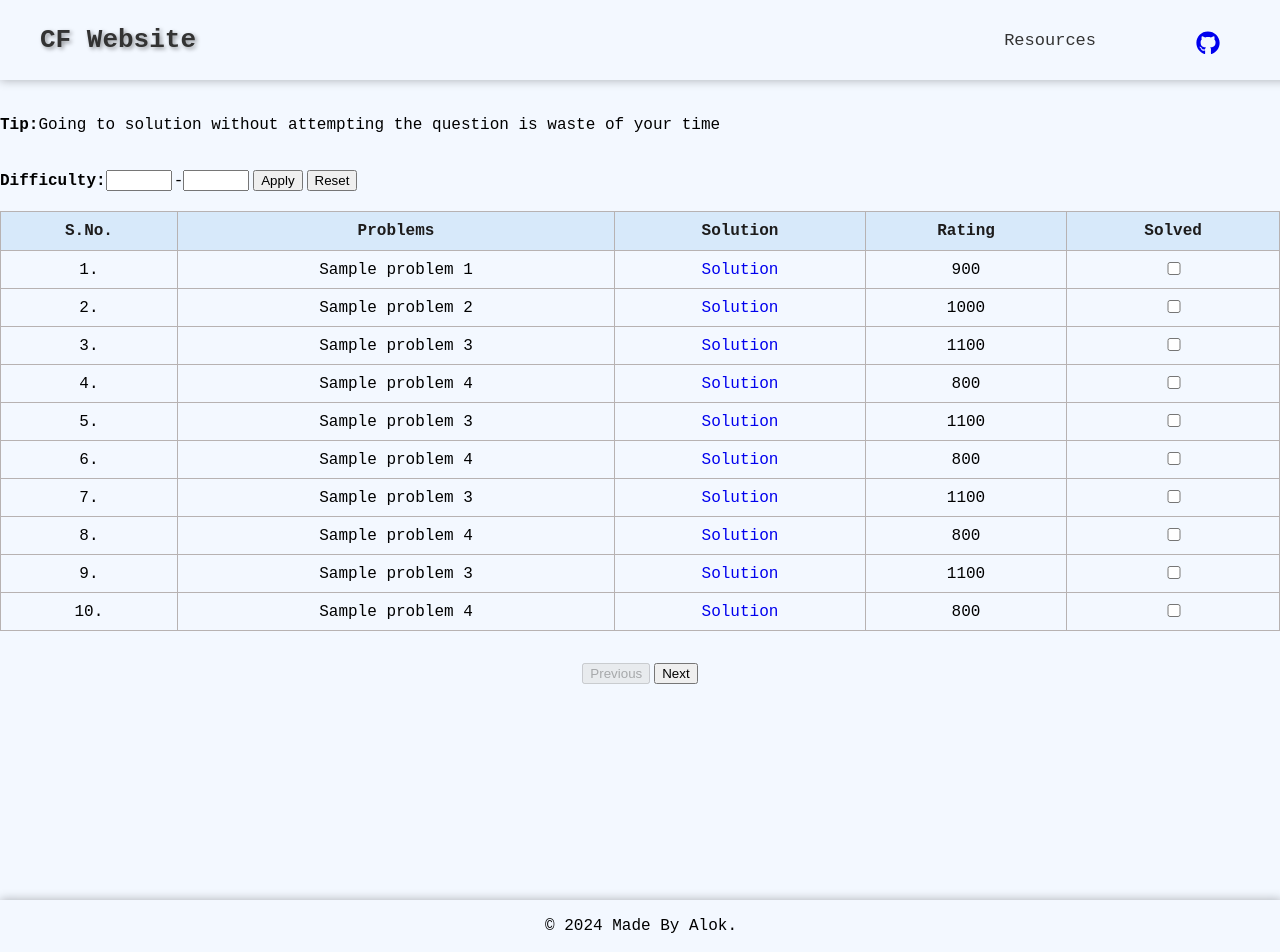
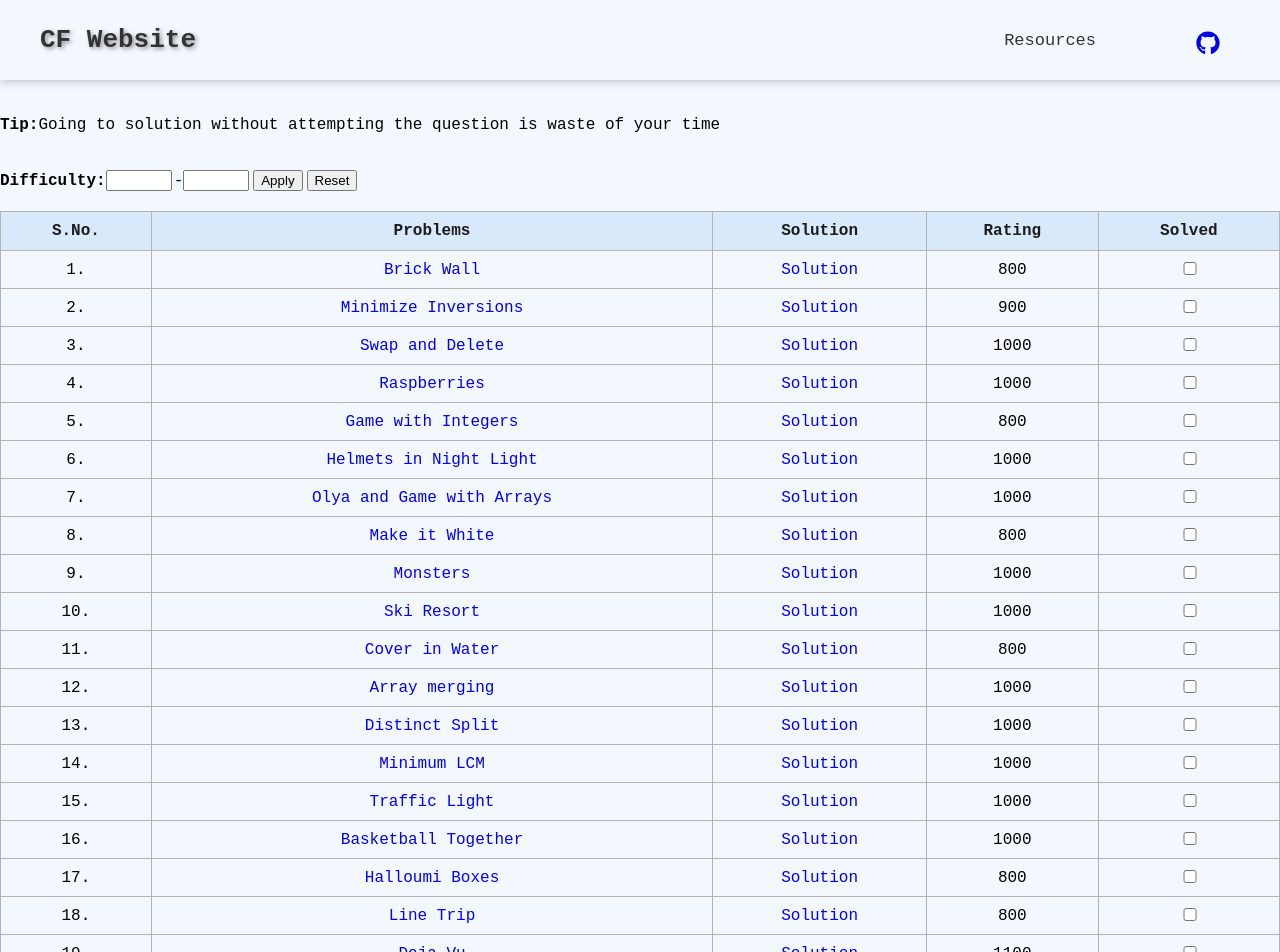
Before and after one commit to Alokih/CF-Website, a React (Vite) app: page / in a window 1280 px wide. Shown: the top 952 px of the page. Built offline with nearby package versions, Linux system fonts and the light colour scheme; the HTML template or start-up script is replaced by a standard one.

Commit message:
added set-1 prob

```diff
--- a/db.json
+++ b/db.json
@@ -1,119 +1,268 @@
 [
     {
         "id": 1,
-        "problemStatement": "Sample problem 1",
-        "problemLink": "https://example.com/problem1",
-        "solutionLink": "https://github.com/yourusername/repo1",
+        "problemStatement": "Brick Wall",
+        "problemLink": "https://codeforces.com/contest/1918/problem/A",
+        "solutionLink": "https://github.com/Aloksh42/Codeforces/blob/4d34dc13104c57290318865f5acdeeabbbd1bf86/1918A.cpp",
+        "rating": 800
+    },
+    {
+        "id": 2,
+        "problemStatement": "Minimize Inversions",
+        "problemLink": "https://codeforces.com/contest/1918/problem/B",
+        "solutionLink": "https://github.com/Aloksh42/Codeforces/blob/4d34dc13104c57290318865f5acdeeabbbd1bf86/1918B.cpp",
         "rating": 900
     },
     {
-        "id": 2,
-        "problemStatement": "Sample problem 2",
-        "problemLink": "https://example.com/problem2",
-        "solutionLink": "https://github.com/yourusername/repo2",
+        "id": 3,
+        "problemStatement": "Swap and Delete",
+        "problemLink": "https://codeforces.com/contest/1913/problem/B",
+        "solutionLink": "https://github.com/Aloksh42/Codeforces/blob/4d34dc13104c57290318865f5acdeeabbbd1bf86/1913B.cpp",
         "rating": 1000
     },
     {
-        "id": 3,
-        "problemStatement": "Sample problem 3",
-        "problemLink": "https://example.com/problem3",
-        "solutionLink": "https://github.com/yourusername/repo3",
+        "id": 4,
+        "problemStatement": "Raspberries",
+        "problemLink": "https://codeforces.com/contest/1883/problem/C",
+        "solutionLink": "https://github.com/Aloksh42/Codeforces/blob/4d34dc13104c57290318865f5acdeeabbbd1bf86/1883C.cpp",
+        "rating": 1000
+    },
+    {
+        "id": 5,
+        "problemStatement": "Game with Integers",
+        "problemLink": "https://codeforces.com/problemset/problem/1899/A",
+        "solutionLink": "https://github.com/Aloksh42/Codeforces/blob/4d34dc13104c57290318865f5acdeeabbbd1bf86/1899A.cpp",
+        "rating": 800
+    },
+    {
+        "id": 6,
+        "problemStatement": "Helmets in Night Light",
+        "problemLink": "https://codeforces.com/contest/1876/problem/A",
+        "solutionLink": "https://github.com/Aloksh42/Codeforces/blob/4d34dc13104c57290318865f5acdeeabbbd1bf86/1876A.cpp",
+        "rating": 1000
+    },
+    {
+        "id": 7,
+        "problemStatement": "Olya and Game with Arrays",
+        "problemLink": "https://codeforces.com/contest/1859/problem/B",
+        "solutionLink": "https://github.com/Aloksh42/Codeforces/blob/4d34dc13104c57290318865f5acdeeabbbd1bf86/1859B.cpp",
+        "rating": 1000
+    },
+    {
+        "id": 8,
+        "problemStatement": "Make it White",
+        "problemLink": "https://codeforces.com/contest/1927/problem/A",
+        "solutionLink": "https://github.com/Aloksh42/Codeforces/blob/4d34dc13104c57290318865f5acdeeabbbd1bf86/1927A.cpp",
+        "rating": 800
+    },
+    {
+        "id": 9,
+        "problemStatement": "Monsters",
+        "problemLink": "https://codeforces.com/contest/1849/problem/B",
+        "solutionLink": "https://github.com/Aloksh42/Codeforces/blob/4d34dc13104c57290318865f5acdeeabbbd1bf86/1849B.cpp",
+        "rating": 1000
+    },
+    {
+        "id": 10,
+        "problemStatement": "Ski Resort",
+        "problemLink": "https://codeforces.com/contest/1840/problem/C",
+        "solutionLink": "https://github.com/Aloksh42/Codeforces/blob/4d34dc13104c57290318865f5acdeeabbbd1bf86/1840C.cpp",
+        "rating": 1000
+    },
+    {
+        "id": 11,
+        "problemStatement": "Cover in Water",
+        "problemLink": "https://codeforces.com/problemset/problem/1900/A",
+        "solutionLink": "https://github.com/Aloksh42/Codeforces/blob/4d34dc13104c57290318865f5acdeeabbbd1bf86/1900A.cpp",
+        "rating": 800
+    },
+    {
+        "id": 12,
+        "problemStatement": "Array merging",
+        "problemLink": "https://codeforces.com/contest/1831/problem/B",
+        "solutionLink": "https://github.com/Aloksh42/Codeforces/blob/4d34dc13104c57290318865f5acdeeabbbd1bf86/1831B.cpp",
+        "rating": 1000
+    },
+    {
+        "id": 13,
+        "problemStatement": "Distinct Split",
+        "problemLink": "https://codeforces.com/contest/1791/problem/D",
+        "solutionLink": "https://github.com/Aloksh42/Codeforces/blob/4d34dc13104c57290318865f5acdeeabbbd1bf86/1791D.cpp",
+        "rating": 1000
+    },
+    {
+        "id": 14,
+        "problemStatement": "Minimum LCM",
+        "problemLink": "https://codeforces.com/contest/1765/problem/M",
+        "solutionLink": "https://github.com/Aloksh42/Codeforces/blob/4d34dc13104c57290318865f5acdeeabbbd1bf86/1765M.cpp",
+        "rating": 1000
+    },
+    {
+        "id": 15,
+        "problemStatement": "Traffic Light",
+        "problemLink": "https://codeforces.com/contest/1744/problem/C",
+        "solutionLink": "https://github.com/Aloksh42/Codeforces/blob/4d34dc13104c57290318865f5acdeeabbbd1bf86/1744C.cpp",
+        "rating": 1000
+    },
+    {
+        "id": 16,
+        "problemStatement": "Basketball Together",
+        "problemLink": "https://codeforces.com/contest/1725/problem/B",
+        "solutionLink": "https://github.com/Aloksh42/Codeforces/blob/4d34dc13104c57290318865f5acdeeabbbd1bf86/1725B.cpp",
+        "rating": 1000
+    },
+    {
+        "id": 17,
+        "problemStatement": "Halloumi Boxes",
+        "problemLink": "https://codeforces.com/contest/1903/problem/A",
+        "solutionLink": "https://github.com/Aloksh42/Codeforces/blob/4d34dc13104c57290318865f5acdeeabbbd1bf86/1903A.cpp",
+        "rating": 800
+    },
+    {
+        "id": 18,
+        "problemStatement": "Line Trip",
+        "problemLink": "https://codeforces.com/problemset/problem/1901/A",
+        "solutionLink": "https://github.com/Aloksh42/Codeforces/blob/4d34dc13104c57290318865f5acdeeabbbd1bf86/1901A.cpp",
+        "rating": 800
+    },
+    {
+        "id": 19,
+        "problemStatement": "Deja Vu",
+        "problemLink": "https://codeforces.com/problemset/problem/1891/B",
+        "solutionLink": "https://github.com/Aloksh42/Codeforces/blob/4d34dc13104c57290318865f5acdeeabbbd1bf86/1891B.cpp",
         "rating": 1100
     },
     {
-        "id": 4,
-        "problemStatement": "Sample problem 4",
-        "problemLink": "https://example.com/problem1",
-        "solutionLink": "https://github.com/yourusername/repo1",
-        "rating": 800
-    }
-    ,
-    {
-        "id": 5,
-        "problemStatement": "Sample problem 3",
-        "problemLink": "https://example.com/problem3",
-        "solutionLink": "https://github.com/yourusername/repo3",
+        "id": 20,
+        "problemStatement": "250 Thousand Tons of TNT",
+        "problemLink": "https://codeforces.com/problemset/problem/1899/B",
+        "solutionLink": "https://github.com/Aloksh42/Codeforces/blob/4d34dc13104c57290318865f5acdeeabbbd1bf86/1899B.cpp",
         "rating": 1100
     },
     {
-        "id": 6,
-        "problemStatement": "Sample problem 4",
-        "problemLink": "https://example.com/problem1",
-        "solutionLink": "https://github.com/yourusername/repo1",
-        "rating": 800
-    }
-    ,
-    {
-        "id": 7,
-        "problemStatement": "Sample problem 3",
-        "problemLink": "https://example.com/problem3",
-        "solutionLink": "https://github.com/yourusername/repo3",
+        "id": 21,
+        "problemStatement": "Yarik and Array",
+        "problemLink": "https://codeforces.com/problemset/problem/1899/C",
+        "solutionLink": "https://github.com/Aloksh42/Codeforces/blob/4d34dc13104c57290318865f5acdeeabbbd1bf86/1899C.cpp",
         "rating": 1100
     },
     {
-        "id": 9,
-        "problemStatement": "Sample problem 4",
-        "problemLink": "https://example.com/problem1",
-        "solutionLink": "https://github.com/yourusername/repo1",
-        "rating": 800
-    }
-    ,
-    {
-        "id": 10,
-        "problemStatement": "Sample problem 3",
-        "problemLink": "https://example.com/problem3",
-        "solutionLink": "https://github.com/yourusername/repo3",
+        "id": 22,
+        "problemStatement": "Collecting Game",
+        "problemLink": "https://codeforces.com/problemset/problem/1904/B",
+        "solutionLink": "https://github.com/Aloksh42/Codeforces/blob/4d34dc13104c57290318865f5acdeeabbbd1bf86/1904B.cpp",
         "rating": 1100
     },
     {
-        "id": 11,
-        "problemStatement": "Sample problem 4",
-        "problemLink": "https://example.com/problem1",
-        "solutionLink": "https://github.com/yourusername/repo1",
-        "rating": 800
-    }
-    ,
-    {
-        "id": 12,
-        "problemStatement": "Sample problem 3",
-        "problemLink": "https://example.com/problem3",
-        "solutionLink": "https://github.com/yourusername/repo3",
+        "id": 23,
+        "problemStatement": "Quests",
+        "problemLink": "https://codeforces.com/problemset/problem/1914/C",
+        "solutionLink": "https://github.com/Aloksh42/Codeforces/blob/4d34dc13104c57290318865f5acdeeabbbd1bf86/1914C.cpp",
         "rating": 1100
     },
     {
-        "id": 13,
-        "problemStatement": "Sample problem 4",
-        "problemLink": "https://example.com/problem1",
-        "solutionLink": "https://github.com/yourusername/repo1",
+        "id": 24,
+        "problemStatement": "Erase First or Second Letter",
+        "problemLink": "https://codeforces.com/problemset/problem/1917/B",
+        "solutionLink": "https://github.com/Aloksh42/Codeforces/blob/4d34dc13104c57290318865f5acdeeabbbd1bf86/1917B.cpp",
+        "rating": 1100
+    },
+    {
+        "id": 25,
+        "problemStatement": "Black and White Stripe",
+        "problemLink": "https://codeforces.com/problemset/problem/1690/D",
+        "solutionLink": "https://github.com/Aloksh42/Codeforces/blob/4d34dc13104c57290318865f5acdeeabbbd1bf86/1690D.cpp",
+        "rating": 1000
+    },
+    {
+        "id": 26,
+        "problemStatement": "Shoe Shuffling",
+        "problemLink": "https://codeforces.com/problemset/problem/1691/B",
+        "solutionLink": "https://github.com/Aloksh42/Codeforces/blob/4d34dc13104c57290318865f5acdeeabbbd1bf86/1691B.cpp",
+        "rating": 1000
+    },
+    {
+        "id": 27,
+        "problemStatement": "Luke is a Foodie",
+        "problemLink": "https://codeforces.com/problemset/problem/1704/B",
+        "solutionLink": "https://github.com/Aloksh42/Codeforces/blob/4d34dc13104c57290318865f5acdeeabbbd1bf86/1704B.cpp",
+        "rating": 1000
+    },
+    {
+        "id": 28,
+        "problemStatement": "Beautiful Array",
+        "problemLink": "https://codeforces.com/problemset/problem/1715/B",
+        "solutionLink": "https://github.com/Aloksh42/Codeforces/blob/4d34dc13104c57290318865f5acdeeabbbd1bf86/1715B.cpp",
+        "rating": 1000
+    },
+    {
+        "id": 29,
+        "problemStatement": "Following the String",
+        "problemLink": "https://codeforces.com/contest/1927/problem/B",
+        "solutionLink": "https://github.com/Aloksh42/Codeforces/blob/4d34dc13104c57290318865f5acdeeabbbd1bf86/1927B.cpp",
+        "rating": 900
+    },
+    {
+        "id": 30,
+        "problemStatement": "Choose the Different Ones!",
+        "problemLink": "https://codeforces.com/contest/1927/problem/C",
+        "solutionLink": "https://github.com/Aloksh42/Codeforces/blob/4d34dc13104c57290318865f5acdeeabbbd1bf86/1927C.cpp",
+        "rating": 1000
+    },
+    {
+        "id": 31,
+        "problemStatement": "Find the Different Ones!",
+        "problemLink": "https://codeforces.com/contest/1927/problem/D",
+        "solutionLink": "https://github.com/Aloksh42/Codeforces/blob/4d34dc13104c57290318865f5acdeeabbbd1bf86/1927D.cpp",
+        "rating": 1300
+    },
+    {
+        "id": 32,
+        "problemStatement": "Rectangle Cutting",
+        "problemLink": "https://codeforces.com/contest/1928/problem/A",
+        "solutionLink": "https://github.com/Aloksh42/Codeforces/blob/4d34dc13104c57290318865f5acdeeabbbd1bf86/1928A.cpp",
         "rating": 800
     },
     {
-        "id": 14,
-        "problemStatement": "Sample problem 3",
-        "problemLink": "https://example.com/problem3",
-        "solutionLink": "https://github.com/yourusername/repo3",
-        "rating": 1100
+        "id": 33,
+        "problemStatement": "Recovering a Small String",
+        "problemLink": "https://codeforces.com/contest/1931/problem/A",
+        "solutionLink": "https://github.com/Aloksh42/Codeforces/blob/4d34dc13104c57290318865f5acdeeabbbd1bf86/1931A.cpp",
+        "rating": 800
     },
     {
-        "id": 15,
-        "problemStatement": "Sample problem 4",
-        "problemLink": "https://example.com/problem1",
-        "solutionLink": "https://github.com/yourusername/repo1",
+        "id": 34,
+        "problemStatement": "Make Equal",
+        "problemLink": "https://codeforces.com/contest/1931/problem/B",
+        "solutionLink": "https://github.com/Aloksh42/Codeforces/blob/4d34dc13104c57290318865f5acdeeabbbd1bf86/1931B.cpp",
         "rating": 800
-    }
-    ,
-    {
-        "id": 16,
-        "problemStatement": "Sample problem 3",
-        "problemLink": "https://example.com/problem3",
-        "solutionLink": "https://github.com/yourusername/repo3",
-        "rating": 1100
     },
     {
-        "id": 17,
-        "problemStatement": "Sample problem 4",
-        "problemLink": "https://example.com/problem1",
-        "solutionLink": "https://github.com/yourusername/repo1",
+        "id": 35,
+        "problemStatement": "Make Equal Again",
+        "problemLink": "https://codeforces.com/contest/1931/problem/C",
+        "solutionLink": "https://github.com/Aloksh42/Codeforces/blob/4d34dc13104c57290318865f5acdeeabbbd1bf86/1931C.cpp",
+        "rating": 1000
+    },
+    {
+        "id": 36,
+        "problemStatement": "Divisible Pairs",
+        "problemLink": "https://codeforces.com/contest/1931/problem/D",
+        "solutionLink": "https://github.com/Aloksh42/Codeforces/blob/4d34dc13104c57290318865f5acdeeabbbd1bf86/1931D.cpp",
+        "rating": 1300
+    },
+    {
+        "id": 37,
+        "problemStatement": "Sasha and the Beautiful Array",
+        "problemLink": "https://codeforces.com/contest/1929/problem/A",
+        "solutionLink": "https://github.com/Aloksh42/Codeforces/blob/4d34dc13104c57290318865f5acdeeabbbd1bf86/1929A.cpp",
+        "rating": 800
+    },
+    {
+        "id": 38,
+        "problemStatement": "Sasha and the Drawing",
+        "problemLink": "https://codeforces.com/contest/1929/problem/B",
+        "solutionLink": "https://github.com/Aloksh42/Codeforces/blob/4d34dc13104c57290318865f5acdeeabbbd1bf86/1929B.cpp",
         "rating": 800
     }
 ]
--- a/src/App.css
+++ b/src/App.css
@@ -70,24 +70,15 @@ body {
     color: #007aff;
 }
 
-@media screen and (max-width: 768px) {
-    .navbar .logo {
-        margin-left: 4px;
-    }
-
-    .navbar .links {
-        margin-left: 18px;
-    }
-}
-
 .container {
     display: flex;
     flex-direction: column;
-    height: 100vh;
+    min-height: calc(100vh - 60px);
     flex: 1;
     position: relative;
     z-index: 1;
     padding-top: 100px;
+    margin-bottom: 10px;
 }
 
 .table {
@@ -131,16 +122,16 @@ body {
     box-shadow: 0 0 10px rgba(0, 0, 0, 0.3);
     text-align: center;
     padding: 1px;
-    justify-content: center;
     width: 100%;
+    bottom: 0;
 }
 
-button{
+button {
     margin: 2px;
     padding: auto;
 }
 
-input{
+input {
     width: 60px;
     padding: 1px;
     margin-right: 2px;
@@ -154,3 +145,16 @@ input{
     padding: auto;
     margin-bottom: 100px;
 }
+
+@media screen and (max-width: 768px) {
+    .navbar .logo {
+        margin-left: 4px;
+    }
+
+    .navbar .links {
+        margin-left: 18px;
+    }
+    .footer {
+        min-width: 420px;
+    }
+}
--- a/src/pages/Home.tsx
+++ b/src/pages/Home.tsx
@@ -15,7 +15,7 @@ const Home: React.FC = () => {
     const [maxRating, setMaxrating] = useState<number>();
     const [filterApllied, setFilterApplied] = useState<boolean>(false);
     const [currentPage, setCurrentPage] = useState<number>(1);
-    const problemsPerPage: number = 10;
+    const problemsPerPage: number = 20;
 
     useEffect(() => {
         const savedSolvedProblems = localStorage.getItem("solvedProblems");
@@ -93,7 +93,7 @@ const Home: React.FC = () => {
 
     const handlePageChange = (page: number) => {
         setCurrentPage(page);
-        window.scrollTo(0,0);
+        window.scrollTo(0, 0);
     };
 
     return (
@@ -145,11 +145,19 @@ const Home: React.FC = () => {
                             }}
                         >
                             <td>{startIdx + index + 1}.</td>
-                            <td>{problem.problemStatement}</td>
+                            <td>
+
+                                <a
+                                    href={problem.problemLink}
+                                    style={{ textDecoration: "none", color:"blue"}}
+                                >
+                                {problem.problemStatement}
+                                </a>
+                            </td>
                             <td>
                                 <a
                                     href={problem.solutionLink}
-                                    style={{ textDecoration: "none" }}
+                                    style={{ textDecoration: "none", color:"blue" }}
                                 >
                                     Solution
                                 </a>
--- a/src/pages/Resources.tsx
+++ b/src/pages/Resources.tsx
@@ -1,6 +1,5 @@
 const Resources: React.FC = () => {
-
-    const pdf = '/src/assets/CP Handbook.pdf';
+    const pdf = "/src/assets/CP Handbook.pdf";
 
     return (
         <div className="resource-page">
@@ -20,8 +19,7 @@ const Resources: React.FC = () => {
                 </a>
             </p>
             <p>
-                3. Codeforces Official Website (Problem Solving +
-                Contest):
+                3. Codeforces Official Website (Problem Solving + Contest):
                 <a href="https://codeforces.com">[Click]</a>
             </p>
 
```
